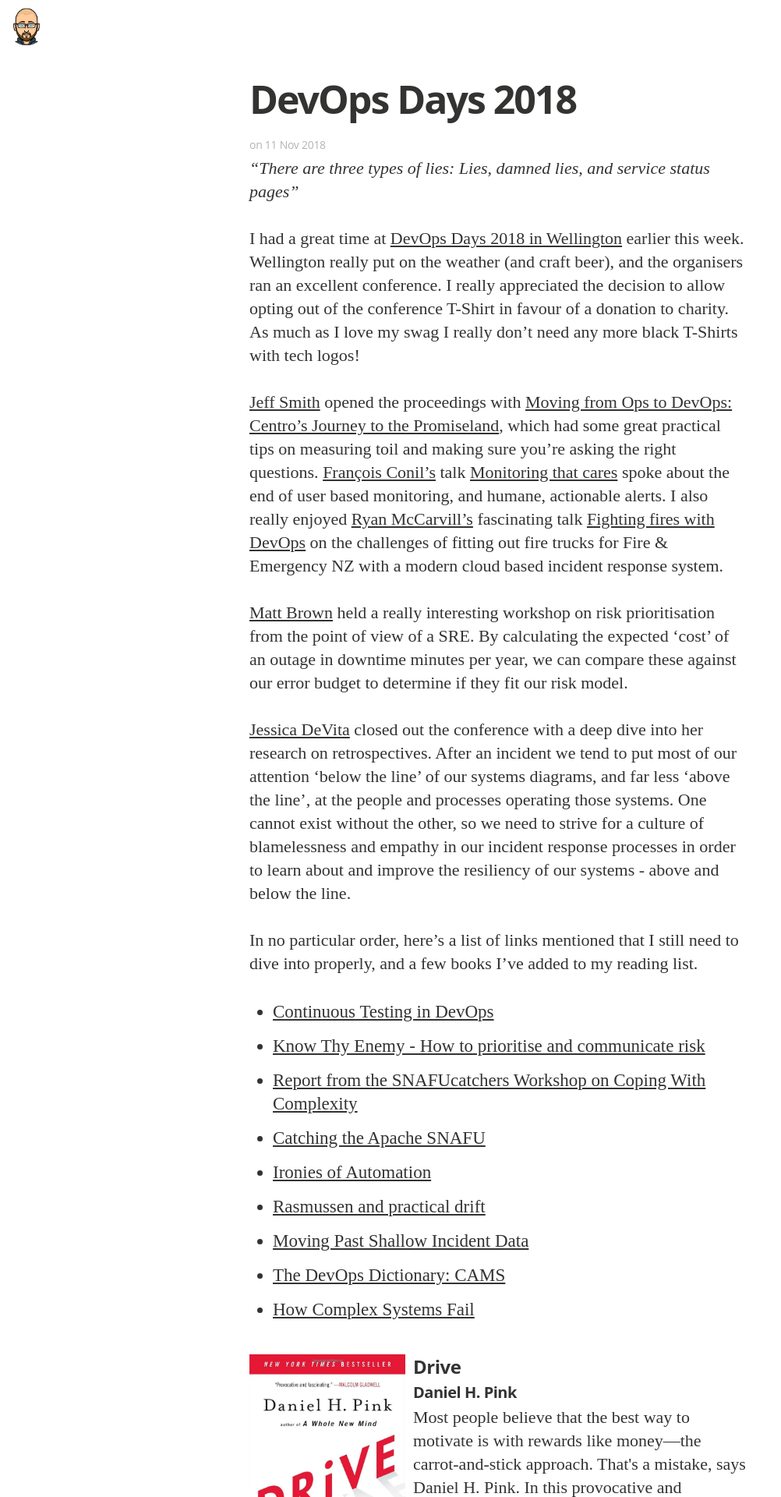
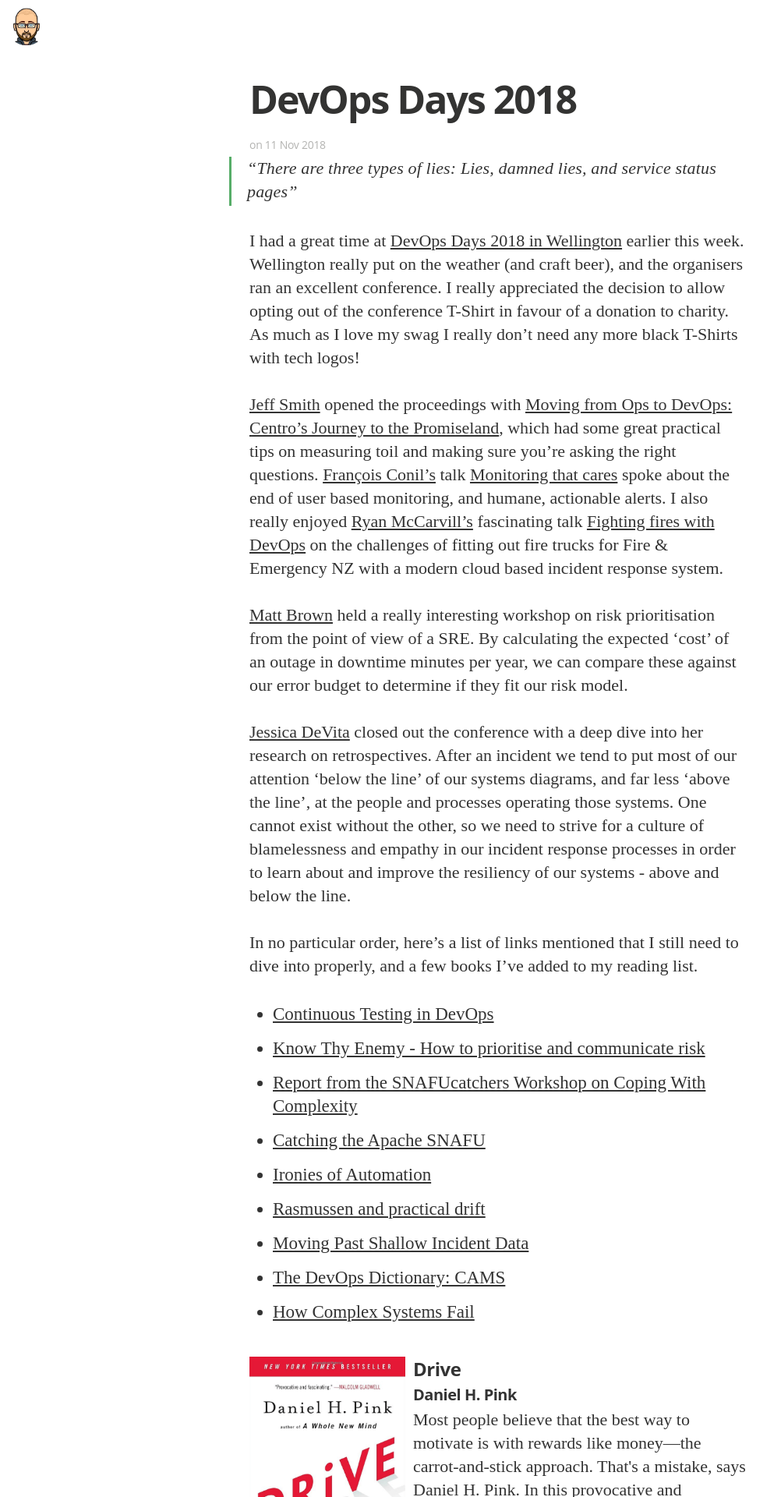
Before and after one commit to tom-henderson/tom-henderson.github.io, a Jekyll site: the page built from _posts/2018-11-11-devops-days-2018.md, in a window 1280 px wide. Shown: the top 1920 px of the page at 78% size, without its empty margins (0-1002 px from the left). Built offline with Jekyll 4.4.1, drawn with Linux system fonts in a browser that asks for light colours; some web fonts are replaced; comment, search, counter and statistics services are not loaded.

Commit message:
Use blockquote

```diff
--- a/_posts/2018-11-11-devops-days-2018.md
+++ b/_posts/2018-11-11-devops-days-2018.md
@@ -25,7 +25,7 @@
 
 ---
 
-_"There are three types of lies: Lies, damned lies, and service status pages"_
+> "There are three types of lies: Lies, damned lies, and service status pages"
 
 I had a great time at [DevOps Days 2018 in Wellington](https://www.devopsdays.org/events/2018-wellington/welcome/) earlier this week. Wellington really put on the weather (and craft beer), and the organisers ran an excellent conference. I really appreciated the decision to allow opting out of the conference T-Shirt in favour of a donation to charity. As much as I love my swag I really don't need any more black T-Shirts with tech logos!
 
```
